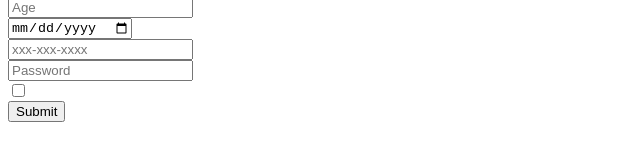
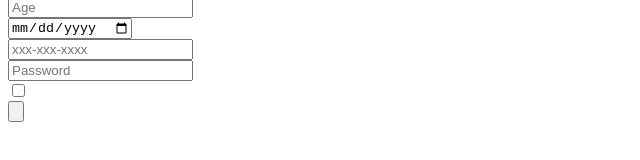
Before and after one commit to acciojob/signup-form-car-Kishor-gn14, a website: page main.html in a window 1280 px wide. Shown: the part 184-344 px from the top of the page, without its empty margins (0-640 px from the left). Drawn offline with Linux system fonts and the light colour scheme.

Commit message:
created a submission

```diff
--- a/main.html
+++ b/main.html
@@ -35,7 +35,7 @@
 		<label for="password"></label><br>
 		<input type="checkbox" required id="tos">
 		<label for="tos"></label><br>
-		<input type="submit" id="button">
+		<input type="button" id="button">
 		<label for="button"></label>
 	</form>
 	<!-- the entire body must be written by student -->
```
